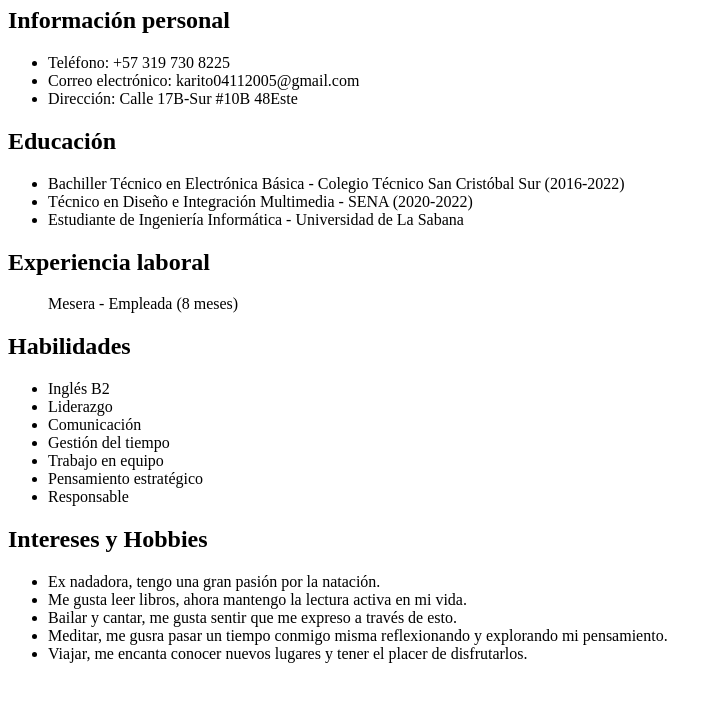
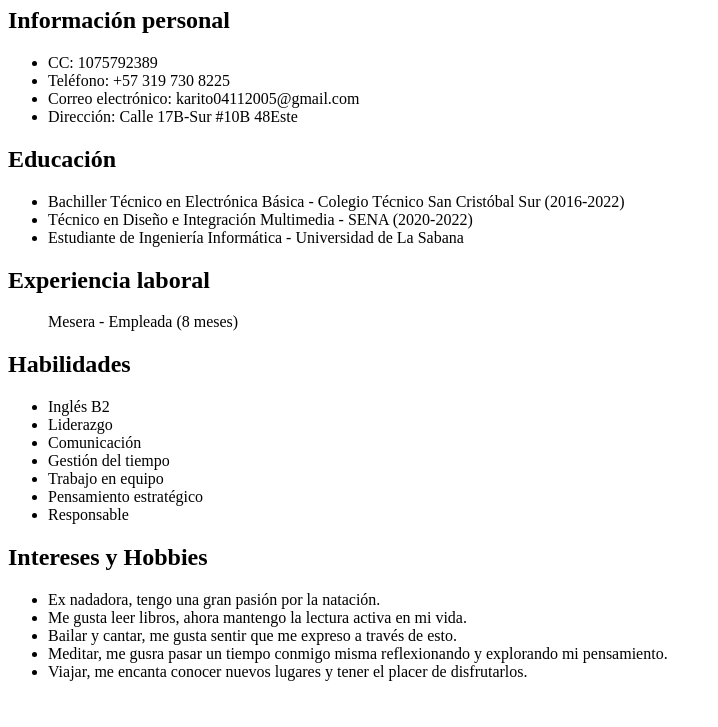
Before and after one commit to KarolEs04/CV-A, a plain HTML site: page index.html in a window 1280 px wide. Shown: the part 73-800 px from the top of the page, without its empty margins (0-718 px from the left). Drawn offline with Linux system fonts and the light colour scheme.

Commit message:
actualizacion

```diff
--- a/index.html
+++ b/index.html
@@ -11,6 +11,7 @@
     <personal_information>
         <h2>Información personal</h2>
         <ul>
+            <li>CC: 1075792389</li>
             <li>Teléfono: +57 319 730 8225</li>
             <li>Correo electrónico: karito04112005@gmail.com</li>
             <li>Dirección: Calle 17B-Sur #10B 48Este</li>
```
